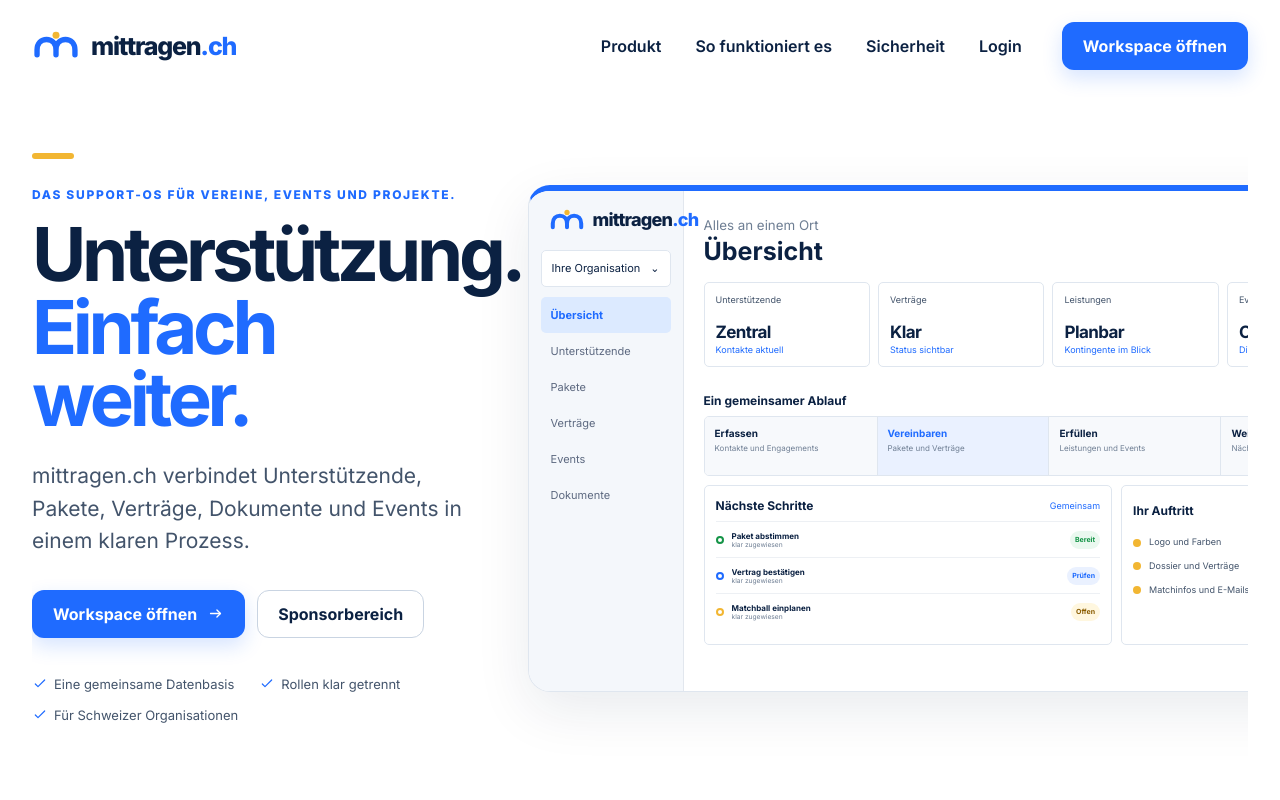
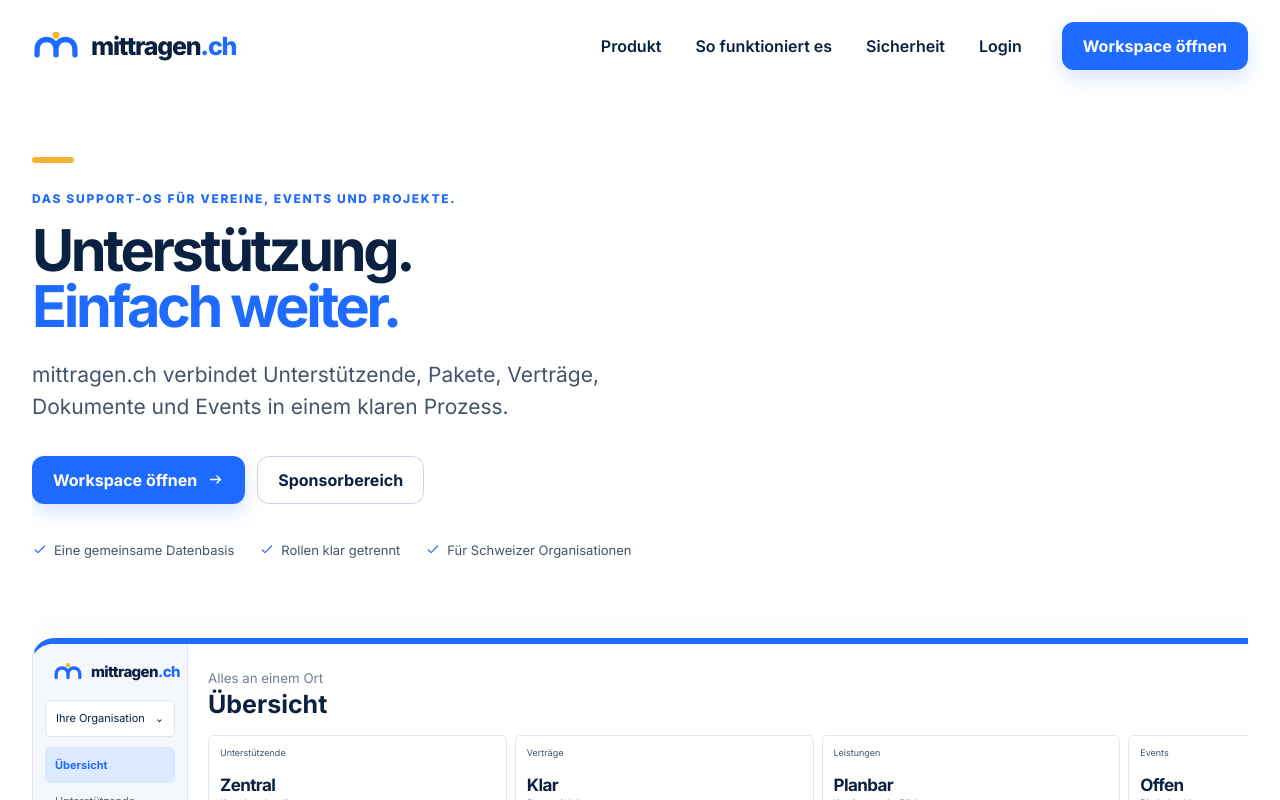
Before and after one commit to adijou/mittragen, a React (Vite) app: page / in a window 1280 px wide. Shown: the top 800 px of the page. Built offline with nearby package versions, Linux system fonts and the light colour scheme.

Commit message:
Fix landing layout and website return

```diff
--- a/src/styles.css
+++ b/src/styles.css
@@ -223,21 +223,23 @@
 .menu-button { width: 42px; height: 42px; padding: 10px; display: none; flex-direction: column; justify-content: center; gap: 5px; border: 0; background: transparent; cursor: pointer; }
 .menu-button span { width: 100%; height: 2px; background: currentColor; border-radius: 4px; }
 
-.hero { min-height: 720px; display: grid; grid-template-columns: minmax(380px, .82fr) minmax(660px, 1.32fr); gap: 48px; align-items: center; padding-top: 58px; padding-bottom: 86px; overflow: hidden; }
-.hero__copy { position: relative; z-index: 2; }
+.hero { min-height: 720px; display: grid; grid-template-columns: repeat(2, minmax(0, 1fr)); gap: clamp(80px, 6vw, 104px); align-items: center; padding-top: 58px; padding-bottom: 86px; overflow: hidden; }
+.hero__copy { min-width: 0; position: relative; z-index: 2; }
 .eyebrow { margin-bottom: 14px; color: #5a6b83; font-size: 12px; line-height: 1.4; font-weight: 800; letter-spacing: .14em; text-transform: uppercase; }
-.hero h1 { margin-bottom: 24px; font-size: clamp(54px, 5.8vw, 88px); line-height: .98; letter-spacing: -.058em; }
+.hero h1 { margin-bottom: 24px; font-size: clamp(52px, 4.5vw, 72px); line-height: .98; letter-spacing: -.058em; }
 .hero h1 span { color: var(--blue); }
 .lead { max-width: 610px; margin-bottom: 32px; font-size: 21px; line-height: 1.55; }
 .hero .button-row { margin-bottom: 38px; }
 .proof-row { display: flex; flex-wrap: wrap; gap: 15px 25px; color: var(--ink-2); font-size: 13px; }
 .proof-row span { display: inline-flex; align-items: center; gap: 6px; }
 .proof-row .icon { color: var(--blue); }
-.hero__product { margin-right: -13vw; }
-
-.dashboard-preview { min-width: 850px; display: grid; grid-template-columns: 155px 1fr; background: white; border: 1px solid var(--line); border-radius: 22px; box-shadow: var(--shadow); overflow: hidden; transform: none; transform-origin: left center; }
+.hero__product { min-width: 0; margin-right: 0; }
+
+.dashboard-preview { min-width: 850px; display: grid; grid-template-columns: 155px 1fr; background: white; border: 1px solid var(--line); border-radius: 22px; box-shadow: var(--shadow); overflow: hidden; transform: scale(.82); transform-origin: left center; }
 .preview-sidebar { min-height: 500px; background: #f7f9fc; border-right: 1px solid #e2e7ee; padding: 18px 12px; }
 .preview-sidebar .brand { margin: 0 8px 18px; }
+.preview-sidebar .brand__mark { width: 30px; height: 20px; }
+.preview-sidebar .brand__word { font-size: 15px; letter-spacing: -.6px; }
 .org-select { height: 37px; display: flex; align-items: center; justify-content: space-between; margin-bottom: 10px; padding: 0 10px; border: 1px solid var(--line); border-radius: 5px; background: white; font-size: 11px; }
 .preview-nav-item { height: 36px; display: flex; align-items: center; padding: 0 10px; border-radius: 5px; color: #5d6980; font-size: 11px; }
 .preview-nav-item--active { background: #dceaff; color: var(--blue); font-weight: 700; }
@@ -1031,11 +1033,14 @@
 .package-right-form label small { color: var(--ink-3); font-size: 8px; }
 .package-dialog footer { display: flex; justify-content: flex-end; gap: 10px; margin-top: 18px; }
 
-@media (max-width: 1200px) {
+@media (max-width: 1360px) {
   .hero { grid-template-columns: 1fr; padding-top: 65px; }
   .hero__copy { max-width: 760px; }
   .hero__product { margin: 0 -200px 0 0; }
   .dashboard-preview { transform: none; }
+}
+
+@media (max-width: 1200px) {
   .support-cards { grid-template-columns: 1fr 1fr; }
   .support-cards article:last-child { grid-column: 1 / -1; min-height: 240px; }
   .proposal-card { grid-template-columns: 1fr 315px; }
```
